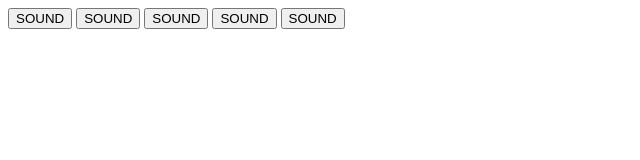
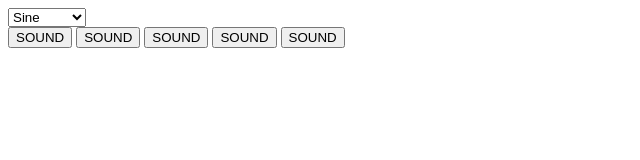
Before and after one commit to philuchansky/440, a plain HTML site: page index.html in a window 1280 px wide. Shown: the whole page, without its empty margins (0-640 px from the left). Drawn offline with Linux system fonts and the light colour scheme.

Commit message:
waveform select tag

```diff
--- a/index.html
+++ b/index.html
@@ -7,13 +7,22 @@
   </head>
   <body>
 
+    <select id="waveform-select">
+      <option value="SINE">Sine</option>
+      <option value="TRIANGLE">Triangle</option>
+      <option value="SAWTOOTH">Sawtooth</option>
+      <option value="SQUARE">Square</option>
+    </select>
+
     <div id="keyboard">
+      <button class="key" data-freq="100">SOUND</button>
+      <button class="key" data-freq="150">SOUND</button>
       <button class="key" data-freq="200">SOUND</button>
       <button class="key" data-freq="250">SOUND</button>
       <button class="key" data-freq="300">SOUND</button>
-      <button class="key" data-freq="350">SOUND</button>
-      <button class="key" data-freq="400">SOUND</button>
     </div>
+
     <script src="js/app.js" charset="utf-8"></script>
+
   </body>
 </html>
--- a/js/app.js
+++ b/js/app.js
@@ -3,24 +3,27 @@ var keys = document.querySelectorAll('#keyboard button.key')
 var oscillator = null
 
 // create web audio api context
-var audioCtx = new (window.AudioContext || window.webkitAudioContext)();
+var audioCtx = new (window.AudioContext || window.webkitAudioContext)()
 var vca = audioCtx.createGain()
-vca.gain.value = 1
+vca.gain.value = 0.3
 vca.connect(audioCtx.destination)
 
 function attack(freq) {
+  oscillator = audioCtx.createOscillator()
+  oscillator.type = oscillator.SAWTOOTH
+  oscillator.frequency.value = freq
+  oscillator.connect(vca)
+  oscillator.start()
+
+  //
   console.log("Playing at", freq + "hz")
-  // create Oscillator node
-  oscillator = audioCtx.createOscillator();
-  oscillator.type = oscillator.SAWTOOTH;
-  oscillator.frequency.value = freq; // value in hertz
-  oscillator.connect(vca)
-  oscillator.start();
 }
 
 function release() {
+  oscillator.stop();
+
+  //
   console.log("Stop playing!")
-  oscillator.stop();
 }
 
 // event listeners for all keys:
```
